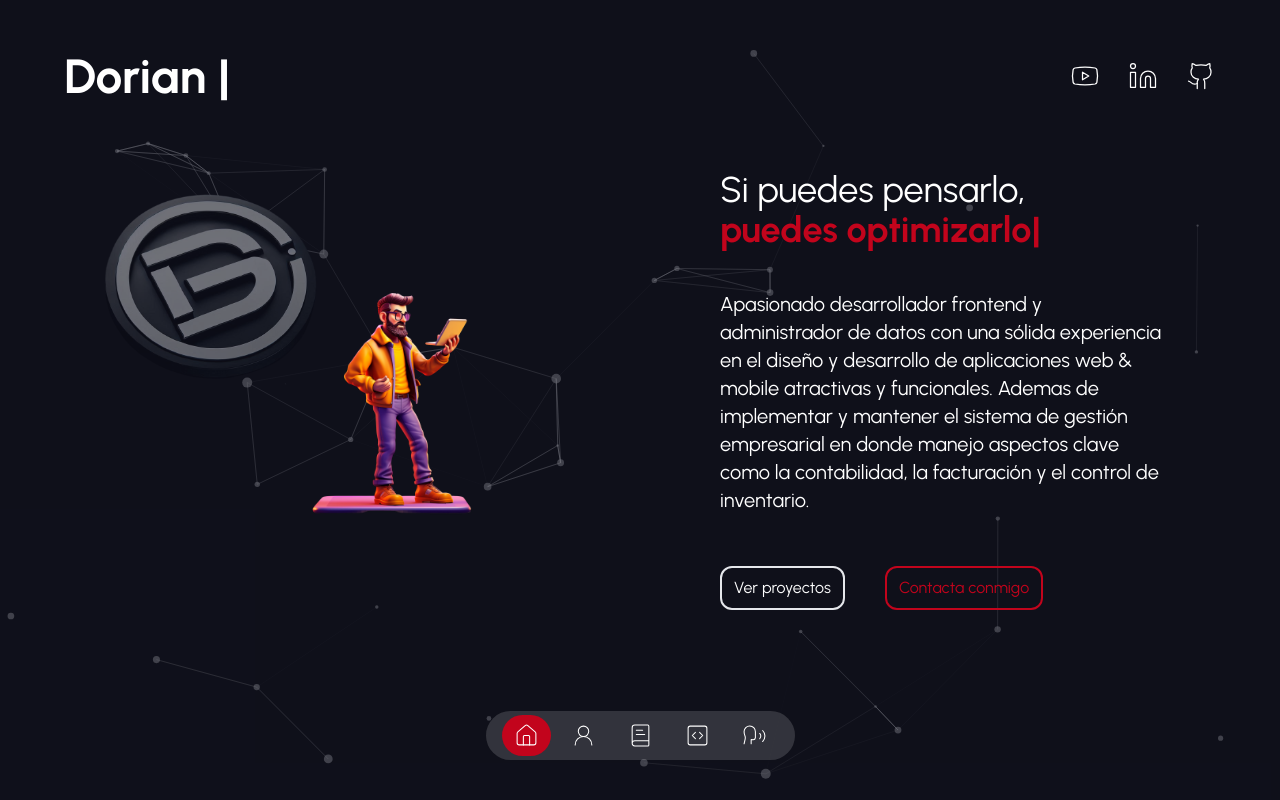
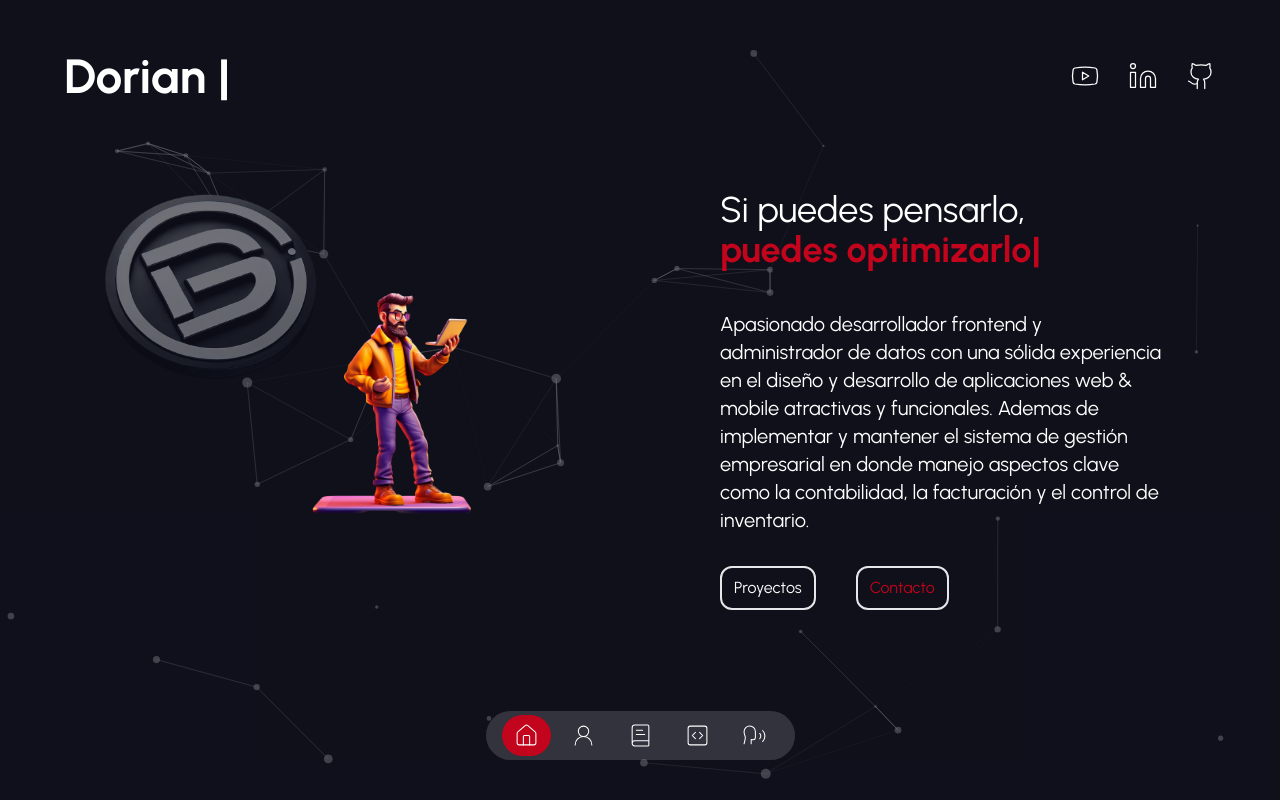
Before and after one commit to dorian2023/porfolio-doriandevs, a Next.js app: page / in a window 1280 px wide. Shown: the top 800 px of the page. Built offline with nearby package versions, Linux system fonts and the light colour scheme.

Commit message:
varios cambios

```diff
--- a/components/introduction.tsx
+++ b/components/introduction.tsx
@@ -2,6 +2,9 @@
 import Image from "next/image";
 import { TypeAnimation } from 'react-type-animation';
 import { MotionTransition } from "./transition-component";
+
+import { verProyectos } from "@/data";
+import Link from "next/link";
 
 const Introduction = () => {
     return (
@@ -36,13 +39,12 @@ const Introduction = () => {
                     </p>
 
                     <div className="flex items-center justify-center gap-3 md:justify-start md:gap-10">
-                    <a href="/projects" className="px-3 py-2 my-2 transition-all border-2 cursor-pointer text-md w-fit rounded-xl hover:shadow-xl hover:shadow-white/50">
-                    Ver proyectos
-                    </a>
-                    <a href="/contact"
-                    className="px-3 py-2 my-5 transition-all border-2 cursor-pointer text-md w-fit text-terciaro border-terciaro rounded-xl hover:shadow-xl hover:shadow-terciaro" >
-                    Contacta conmigo
-                    </a>
+                        {verProyectos.map((item) => (
+
+                            <Link href={item.link} className={item.className}>{item.title}</Link>
+
+
+                        ))}
                     </div>
 
 
--- a/data.tsx
+++ b/data.tsx
@@ -18,7 +18,23 @@ export const socialNetworks = [
     },
 ];
 
+export const verProyectos = [
+    {
+        id: 1,
+        title:"Proyectos",
+        link: "/portfolio",
+        className:"px-3 py-2 my-2 transition-all border-2 cursor-pointer text-md w-fit rounded-xl hover:shadow-xl hover:shadow-white/50"
 
+    },
+    {
+        id: 2,
+        title:"Contacto",
+        link: "https://wa.me/584129782130?text=Me,%20gustaria%20tus%20servicios.",
+        className:"px-3 py-2 my-5 transition-all border-2 cursor-pointer text-md w-fit text-terciaro border-terciaro rounded-xl hover:shadow-xl hover:shadow-terciaro"
+
+
+    },
+];
 export const itemsNavbar = [
     {
         id: 1,
@@ -144,14 +160,14 @@ export const serviceData = [
 export const dataPortfolio = [
     {
         id: 1,
-        title: "Web-Catalogo (MUEBLES BELLAGIO)",
+        title: "Web-Catalogo (Mueble Bellagio)",
         image: "/imagen-15.png",
         urlGithub: "#!",
         urlDemo: "https://bellagioprueba.odoo.com/",
     },
     {
         id: 2,
-        title: "Portfolio-Dev (PERSONAL)",
+        title: "Portfolio-Dev (Personal)",
         image: "/imagen-14.png",
         urlGithub: "https://github.com/dorian2023/porfolio-doriandevs",
         urlDemo: "https://doriandevs-portfolio.netlify.app/",
```
